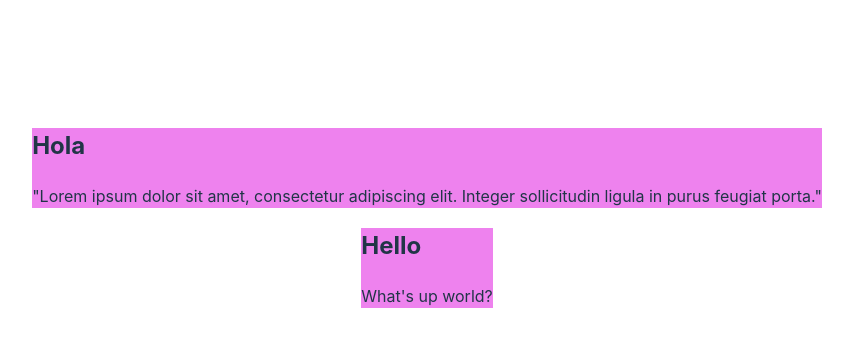
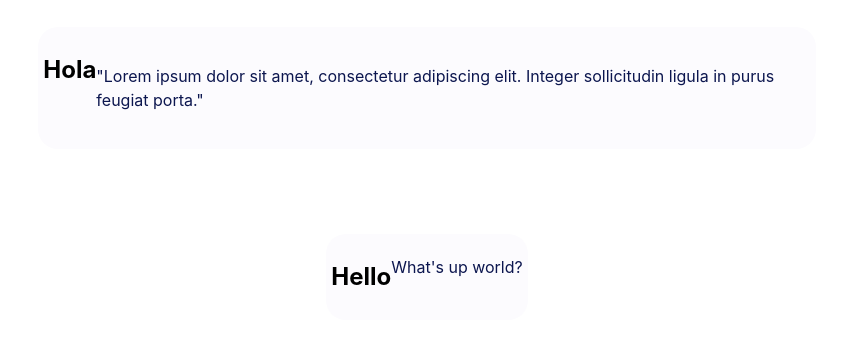
Before and after one commit to CharlesWiiFlowers/charleswiiflowers.github.io, a React (Vite) app: page / in a window 1280 px wide. Shown: the part 184-530 px from the top of the page, without its empty margins (213-1066 px from the left). Built offline with nearby package versions, Linux system fonts and the light colour scheme.

Commit message:
[👾] Feature: UI Changed

```diff
--- a/src/components/card.css
+++ b/src/components/card.css
@@ -1,7 +1,32 @@
 .card {
-    background-color: violet;
+    display: flex;
+    color: black;
+    background-color: #fcfbfe;
     max-width: fit-content;
     margin-left: auto;
     margin-right: auto;
     border-color: white;
+    margin-bottom: 10%;
+    width: 90%;
+    border-radius: 20px;
+    padding: 5px;
 }
+
+.div-profile-card {
+    display: flex;
+    align-items: center;
+    margin-right: 10px;
+}
+
+.card-children {
+    padding: 0%;
+    margin-right: 0%;
+    width: fit-content;
+}
+
+.profile-picture {
+    width: 150px;
+    height: 150px;
+    border-radius: 50%;
+    object-fit: cover;
+}
--- a/src/index.css
+++ b/src/index.css
@@ -5,7 +5,7 @@
 
   color-scheme: light dark;
   color: rgba(255, 255, 255, 0.87);
-  background-color: #242424;
+  background-color: #1d1135;
 
   font-synthesis: none;
   text-rendering: optimizeLegibility;
@@ -34,6 +34,13 @@ body {
 h1 {
   font-size: 3.2em;
   line-height: 1.1;
+  text-align: center;
+  color: #7649fe;
+}
+
+p {
+  font-size: medium;
+  color:#0c164f;
 }
 
 button {
```
Also changed, not shown: src/components/profileCard.css (added).
